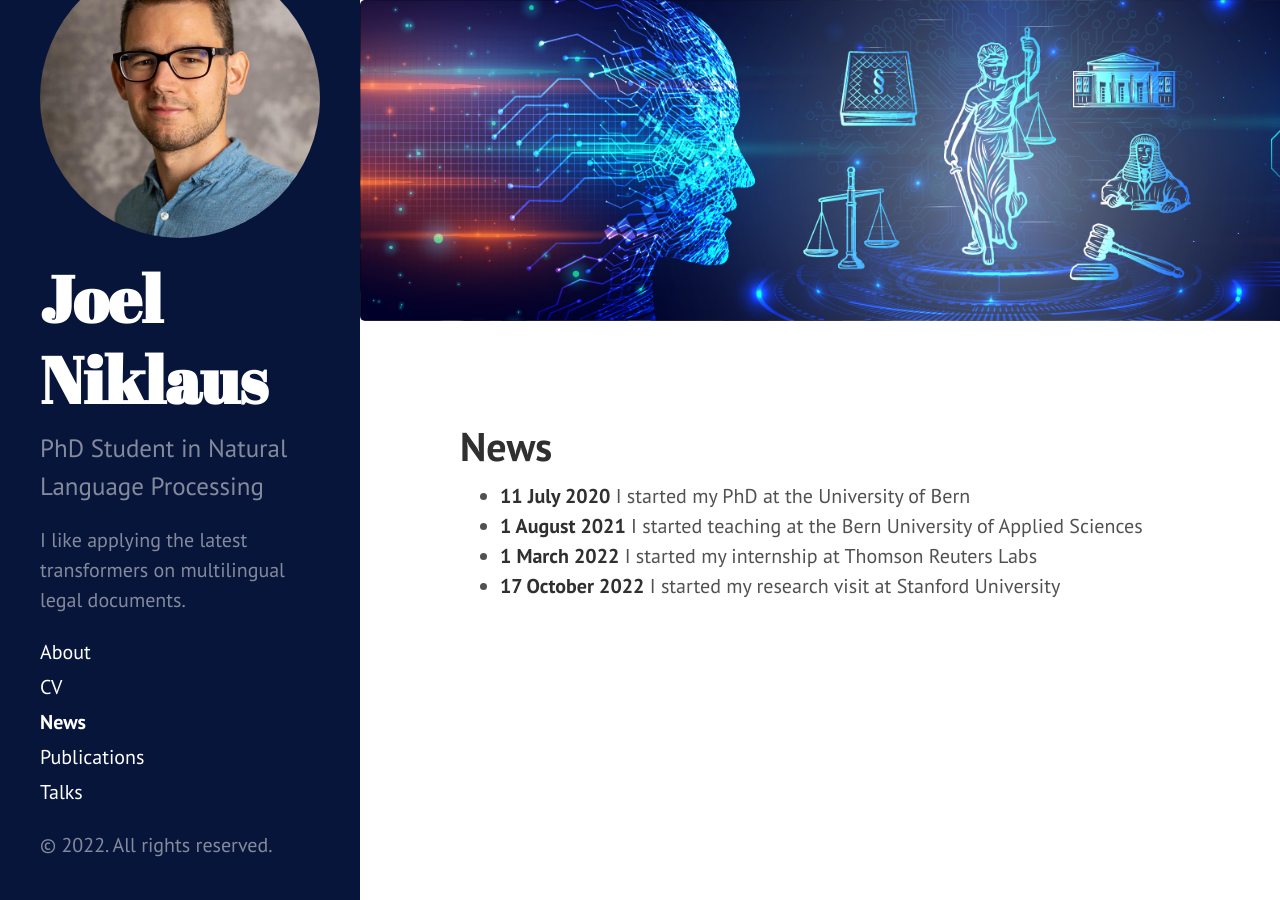
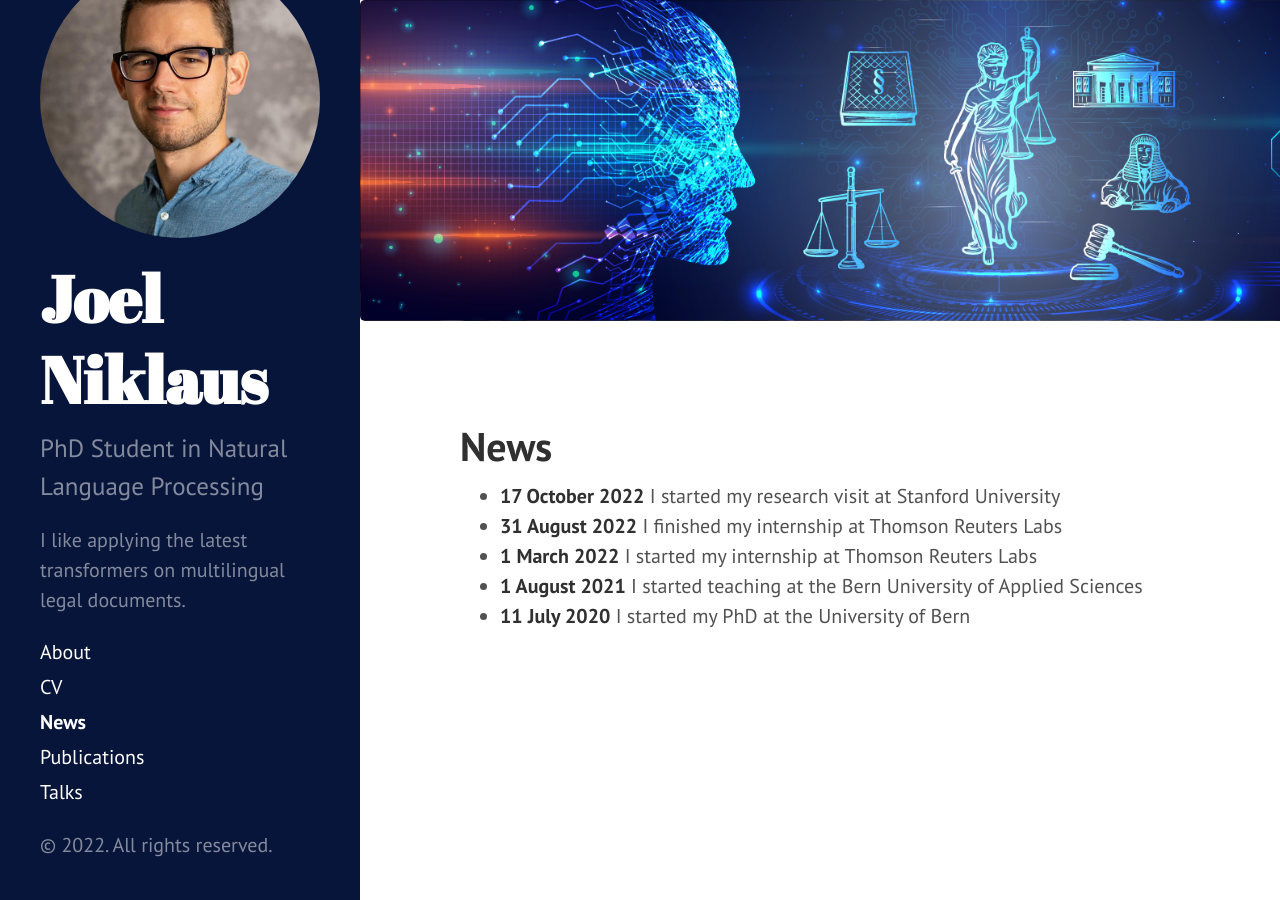
Before and after one commit to JoelNiklaus/joelniklaus.github.io, a Jekyll site: the page built from _pages/news.md, in a window 1280 px wide. Built offline with Jekyll 4.4.1, drawn with Linux system fonts in a browser that asks for light colours; nearby versions of some CDN libraries; a style sheet for code colours, icons or effects is not loaded.

```diff
--- a/_pages/news.md
+++ b/_pages/news.md
@@ -3,7 +3,8 @@ layout: page
 title: News
 ---
 
+* **17 October 2022** I started my research visit at Stanford University
+* **31 August 2022** I finished my internship at Thomson Reuters Labs
+* **1 March 2022** I started my internship at Thomson Reuters Labs
+* **1 August 2021** I started teaching at the Bern University of Applied Sciences
 * **11 July 2020** I started my PhD at the University of Bern
-* **1 August 2021** I started teaching at the Bern University of Applied Sciences
-* **1 March 2022** I started my internship at Thomson Reuters Labs
-* **17 October 2022** I started my research visit at Stanford University
```
Also changed, not shown: _pages/publications.md (+1 -0 lines).
